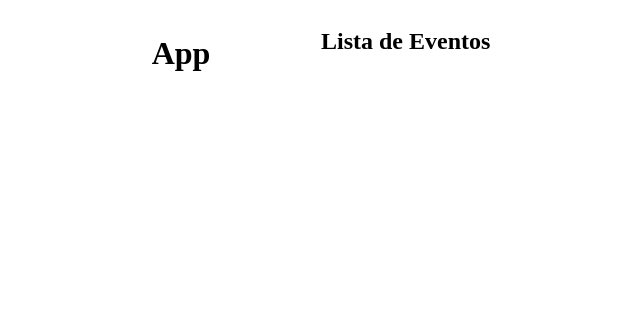
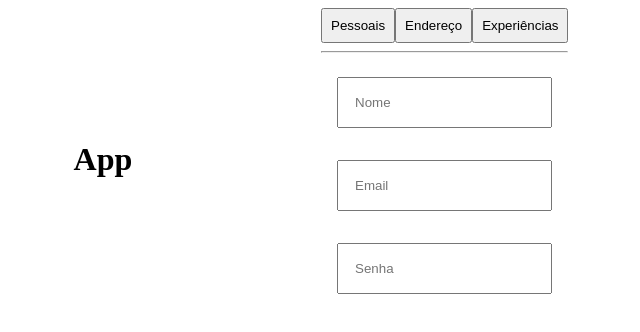
Before and after one commit to beacastroalves/repositorio-pos-unyleya, a Vue app in the folder unyleya-vuejs/disciplina-vue/unidade2/projetos-aulas/vue-project-components/: page / in a window 1280 px wide. Shown: the top 332 px of the page, without its empty margins (319-959 px from the left). Built offline with nearby package versions, Linux system fonts and the light colour scheme.

Commit message:
simulando de navegacao de abas pt1 - intro

```diff
--- a/unyleya-vuejs/disciplina-vue/unidade2/projetos-aulas/vue-project-components/src/App.vue
+++ b/unyleya-vuejs/disciplina-vue/unidade2/projetos-aulas/vue-project-components/src/App.vue
@@ -1,7 +1,15 @@
 <script setup>
-import LayoutPage from './components/LayoutPage.vue';
+import { ref } from 'vue';
+import DadosEndereco from './components/forms/DadosEndereco.vue';
+import DadosExperiencias from './components/forms/DadosExperiencias.vue';
+import DadosPessoais from './components/forms/DadosPessoais.vue';
 
-
+const abaCorrente = ref(0);
+const abas = [
+  'Pessoais',
+  'Endereço',
+  'Experiências',
+]
 </script>
 
 <template>
@@ -10,9 +18,22 @@ import LayoutPage from './components/LayoutPage.vue';
   </header>
 
   <main>
-    <LayoutPage v-slot="props">
-      <h2>Lista de {{ props.pag }}</h2>
-    </LayoutPage>
+    <div>
+      <button
+        v-for="(aba, idx) in abas"
+        :key="`aba` + idx"
+        @click="abaCorrente = idx"
+        >
+         {{ aba }}
+      </button>
+      <br>
+      <hr>
+      <div>
+        <DadosPessoais v-show="abaCorrente === 0" />
+        <DadosEndereco v-show="abaCorrente === 1" />
+        <DadosExperiencias v-show="abaCorrente === 2" />
+      </div>
+    </div>
   </main>
 </template>
 
@@ -24,6 +45,11 @@ header {
 .logo {
   display: block;
   margin: 0 auto 2rem;
+}
+
+button {
+  padding: 8px;
+  cursor: pointer;
 }
 
 @media (min-width: 1024px) {
--- /dev/null
+++ b/unyleya-vuejs/disciplina-vue/unidade2/projetos-aulas/vue-project-components/src/components/forms/DadosEndereco.vue
@@ -0,0 +1,27 @@
+<script setup>
+import { ref } from 'vue';
+
+const rua = ref(null);
+const bairro = ref(null);
+const cidade = ref(null);
+</script>
+
+<template>
+  <div>
+    <input v-model="rua" placeholder="Rua">
+    <input v-model="bairro" placeholder="Bairro">
+    <input v-model="cidade" placeholder="Cidade">
+  </div>
+</template>
+
+<style scoped>
+div {
+  display: flex;
+  flex-direction: column;
+}
+
+div > input {
+  margin: 16px;
+  padding: 16px;
+}
+</style>
--- /dev/null
+++ b/unyleya-vuejs/disciplina-vue/unidade2/projetos-aulas/vue-project-components/src/components/forms/DadosExperiencias.vue
@@ -0,0 +1,27 @@
+<script setup>
+import { ref } from 'vue';
+
+const competencias = ref(null);
+const formacao = ref(null);
+const experiencias = ref(null);
+</script>
+
+<template>
+  <div>
+    <input v-model="competencias" placeholder="Competencias">
+    <input v-model="formacao" placeholder="Formação">
+    <input v-model="experiencias" placeholder="Experiências">
+  </div>
+</template>
+
+<style scoped>
+div {
+  display: flex;
+  flex-direction: column;
+}
+
+div > input {
+  margin: 16px;
+  padding: 16px;
+}
+</style>
--- /dev/null
+++ b/unyleya-vuejs/disciplina-vue/unidade2/projetos-aulas/vue-project-components/src/components/forms/DadosPessoais.vue
@@ -0,0 +1,27 @@
+<script setup>
+import { ref } from 'vue';
+
+const nome = ref(null);
+const email = ref(null);
+const senha = ref(null);
+</script>
+
+<template>
+  <div>
+    <input v-model="nome" placeholder="Nome">
+    <input v-model="email" placeholder="Email">
+    <input v-model="senha" placeholder="Senha">
+  </div>
+</template>
+
+<style scoped>
+div {
+  display: flex;
+  flex-direction: column;
+}
+
+div > input {
+  margin: 16px;
+  padding: 16px;
+}
+</style>
```
